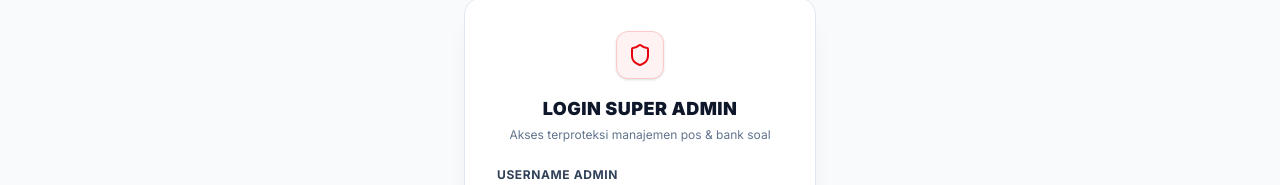
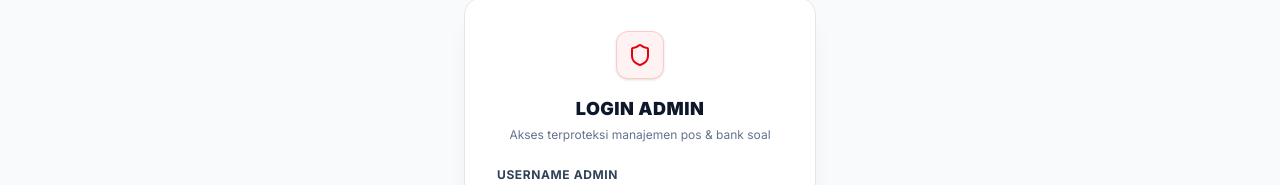
Before and after one commit to LegitFancyPants/telkomsel-hut-games, a Next.js app: page /admin/login in a window 1280 px wide. Shown: the part 205-390 px from the top of the page. Built offline with nearby package versions, Linux system fonts and the light colour scheme.

Commit message:
style: update header text to ADMIN PANEL

```diff
--- a/src/app/admin/dashboard/page.tsx
+++ b/src/app/admin/dashboard/page.tsx
@@ -44,7 +44,7 @@ export default function AdminDashboardPage() {
             <div className="flex items-center gap-2 mb-1">
               <Shield className="w-4 h-4 text-red-600" />
               <span className="text-xs font-extrabold uppercase tracking-wider text-red-600">
-                SUPER ADMIN PANEL CONTROL
+                ADMIN PANEL
               </span>
             </div>
             <h1 className="text-2xl sm:text-3xl font-black text-slate-900 tracking-tight">
--- a/src/app/admin/login/page.tsx
+++ b/src/app/admin/login/page.tsx
@@ -52,7 +52,7 @@ export default function AdminLoginPage() {
           </div>
 
           <h1 className="text-lg font-black text-center text-slate-900 uppercase tracking-wide mb-1">
-            LOGIN SUPER ADMIN
+            LOGIN ADMIN
           </h1>
           <p className="text-xs text-slate-500 text-center mb-6">
             Akses terproteksi manajemen pos & bank soal
```
